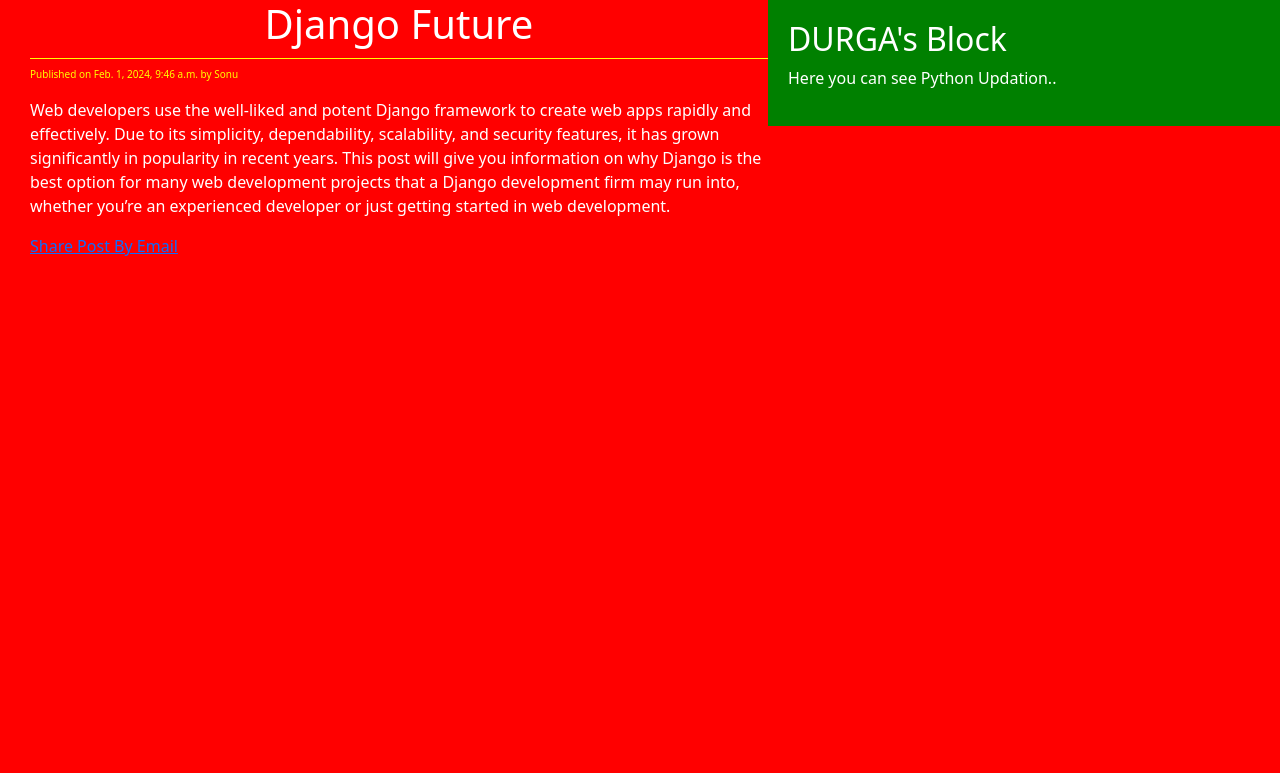
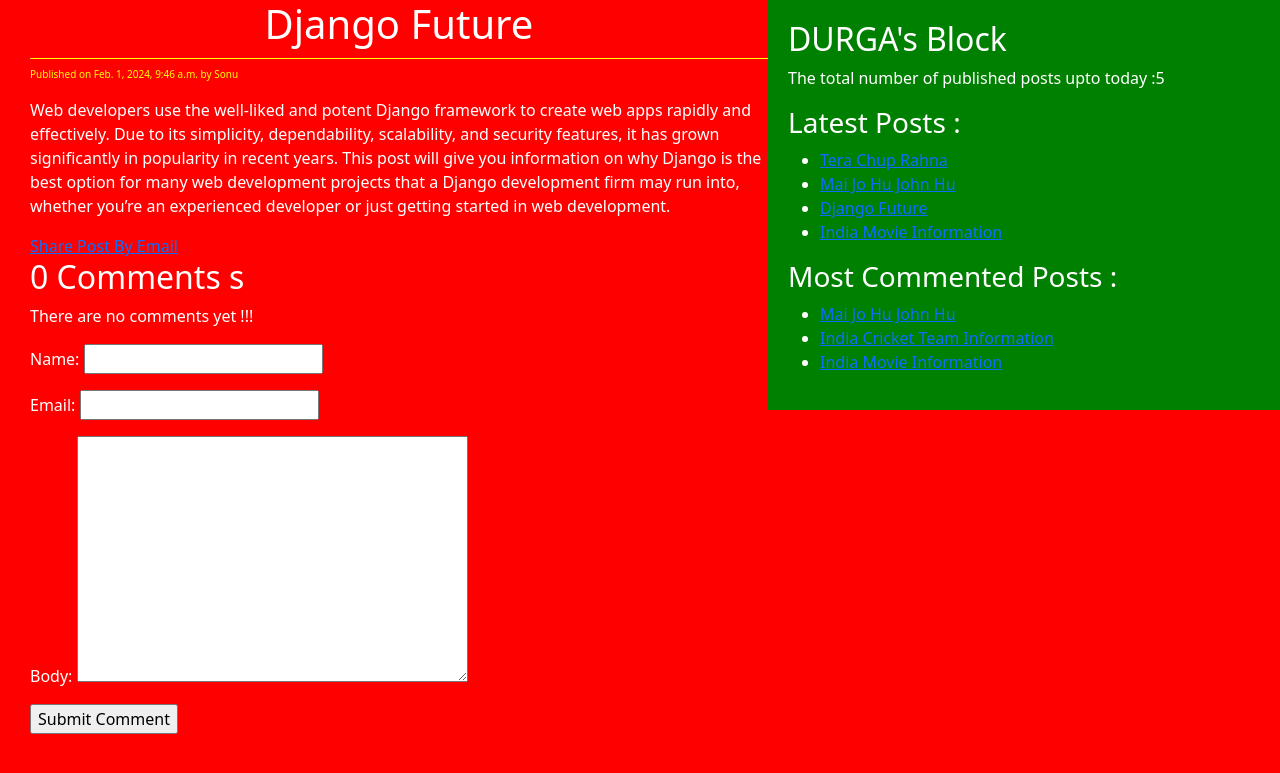
Before and after one commit to KumarAnand001/blog-project, a Django app: a page that uses templates/blog/base.html in a window 1280 px wide. Shown: the top 773 px of the page. Run offline with Django 4.2, Linux system fonts and the light colour scheme; data comes from the database, SQL or seed files in the repository; both versions use the stored data as it was after the commit; parts of the project's set-up code (start-up, migrations or seed data) failed here and were passed over.

Commit message:
initial commit

```diff
--- a/blog/models.py
+++ b/blog/models.py
@@ -3,6 +3,7 @@
 from django.db.models.query import QuerySet
 from django.utils import timezone
 from django.urls import reverse
+from taggit.managers import TaggableManager
 
 # Create your models here.
 class CustomManager(models.Manager):
@@ -22,6 +23,7 @@
     updated = models.DateTimeField(auto_now = True)
     status = models.CharField(max_length = 10, choices = STATUS_CHOICES)
     objects = CustomManager()
+    tags = TaggableManager()
 
     class Meta:
 
--- /dev/null
+++ b/blog/templatetags/blog_tags.py
@@ -0,0 +1,20 @@
+from blog.models import Post
+from django import template
+from django.db.models import Count
+register = template.Library()
+
+@register.simple_tag(name='my_tag')
+def total_post():
+
+    return Post.objects.count()
+
+@register.inclusion_tag('blog/latest_posts123.html')
+def show_latest_posts(count = 3):
+
+    latest_posts = Post.objects.order_by('-publish')[:count]
+    return {'latest_posts':latest_posts}
+
+@register.simple_tag
+def get_most_commented_posts(count = 3):
+
+    return Post.objects.annotate(total_comments = Count('comment')).order_by('-total_comments')[:count]
--- a/blog/views.py
+++ b/blog/views.py
@@ -4,11 +4,16 @@
 from django.views.generic import ListView
 from django.core.mail import send_mail
 from blog.forms import EmailSendForm, CommentForm
+from taggit.models import Tag
 
 # Create your views here.
-def post_list_view(request):
+def post_list_view(request, tag_slug = None):
 
     post_list = Post.objects.all()
+    tag = None
+    if tag_slug:
+        tag = get_object_or_404(Tag, slug = tag_slug)
+        post_list = post_list.filter(tags__in = [tag])
     paginator = Paginator(post_list, 2)
     page_number = request.GET.get('page')
 
@@ -22,7 +27,7 @@
 
         post_list = paginator.page(paginator.num_pages)
 
-    return render(request, 'blog/post_list.html', {'post_list' : post_list})
+    return render(request, 'blog/post_list.html', {'post_list' : post_list, 'tag':tag})
 
 class PostListView(ListView):
 
--- a/blog_project/settings.py
+++ b/blog_project/settings.py
@@ -37,7 +37,8 @@
     'django.contrib.sessions',
     'django.contrib.messages',
     'django.contrib.staticfiles',
-    'blog'
+    'blog',
+    'taggit'
 ]
 
 MIDDLEWARE = [
--- a/blog_project/urls.py
+++ b/blog_project/urls.py
@@ -21,6 +21,7 @@
 urlpatterns = [
     path('admin/', admin.site.urls),
     path('', views.post_list_view),
+    path('tag/<slug:tag_slug>', views.post_list_view, name = 'post_list_by_tag_name'),
     # path('', views.PostListView.as_view()),
     path('<int:year>/<int:month>/<int:day>/<slug:slug>/', views.post_detail_view, name='post_detail'),
     path('<int:id>/share/', views.send_mail_view)
--- a/templates/blog/base.html
+++ b/templates/blog/base.html
@@ -1,4 +1,5 @@
 <!DOCTYPE html>
+{% load blog_tags %}
 {% load static %}
 <html lang="en">
 <head>
@@ -17,7 +18,15 @@
 
     <div class="sidebar">
         <h2>DURGA's Block</h2>
-        <p>Here you can see Python Updation..</p>
+        <p>The total number of published posts upto today :{% my_tag %} </p>
+        <h3>Latest Posts : </h3>{% show_latest_posts 4 %}
+        <h3>Most Commented Posts :</h3>
+        {% get_most_commented_posts as most_commented_posts %}
+        <ul>
+            {% for post in most_commented_posts %}
+                <li><a href="{{post.get_absolute_url}}">{{post.title}} </a></li>
+            {% endfor %}
+        </ul>
     </div>
 </body>
 </html>
--- /dev/null
+++ b/templates/blog/latest_posts123.html
@@ -0,0 +1,5 @@
+<ul>
+    {% for post in latest_posts %}
+        <li><a href="{{post.get_absolute_url}}">{{post.title}} </a></li>
+    {% endfor %}
+</ul>
--- a/templates/blog/post_detail.html
+++ b/templates/blog/post_detail.html
@@ -9,4 +9,30 @@
 
         <a href="/{{post.id}}/share">Share Post By Email</a>
 
+        <div>
+                {% with comments.count as comments_count %}
+                        <h2>{{comments_count}} Comments {{comments_count|pluralize}} </h2>
+                {% endwith %}
+
+                {% if comments %}
+                        {% for comment in comments %}
+                                <div id="ch">Comment {{forloop.couter}} by {{comment.name}} on {{comment.created}} </div>
+                                <div class="cb">{{comment.body|linebreaks}} </div>
+                        {% endfor %}
+                {% else %}
+                        <p>There are no comments yet !!!</p>
+                {% endif %}
+
+                {% if csubmit %}
+                        <h2>Your Comment Added Successfully</h2>
+                {% else %}
+                        <form action="" method="post">
+
+                                {{form.as_p}}
+                                {% csrf_token %}
+                                <input type="submit" name="" id="" value="Submit Comment">
+                        </form>
+                {% endif %}
+        </div>
+
 {% endblock %}
```
Also changed, not shown: templates/blog/post_list.html (+10 -0 lines), blog/migrations/0003_post_tags.py (added), blog/templatetags/__init__.py (added), db.sqlite3.
